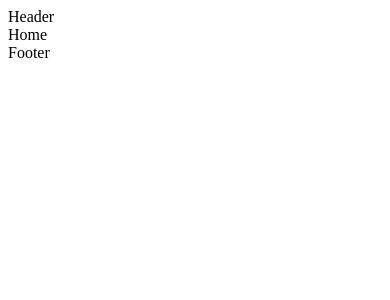
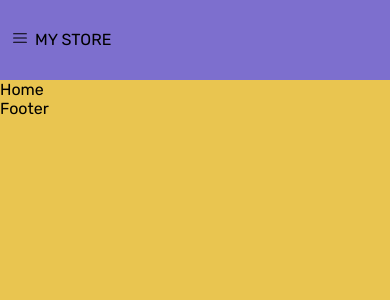
Before and after one commit to Zahra987/fakeStore, a React (Vite) app: page / in a window 390 px wide. Shown: the top 300 px of the page. Built offline with nearby package versions, Linux system fonts and the light colour scheme.

Commit message:
header added for first mobile design

```diff
--- a/package.json
+++ b/package.json
@@ -12,6 +12,7 @@
   "dependencies": {
     "react": "^18.2.0",
     "react-dom": "^18.2.0",
+    "react-icons": "^4.8.0",
     "react-router-dom": "^6.11.2"
   },
   "devDependencies": {
--- a/src/App.css
+++ b/src/App.css
@@ -0,0 +1,25 @@
+@import url('https://fonts.googleapis.com/css?family=Rubik:300,400,700&display=swap');
+*{
+  padding: 0;
+  margin: 0;
+  box-sizing: border-box;
+}
+a{
+  text-decoration:none;
+  color: #000;
+}
+li{
+  list-style-type: none;
+}
+li:hover{
+  cursor: pointer;
+}
+html{
+  font-family: 'Rubik';
+  font-size: 16px;
+  font-weight:400;
+}
+body{
+  background-color:rgb(233, 197, 80);
+  overflow-x: hidden;
+}
--- a/src/App.jsx
+++ b/src/App.jsx
@@ -1,5 +1,5 @@
 import './App.css'
-import { BrowserRouter, Routes, Route, Navigate} from 'react-router-dom'
+import { BrowserRouter, Routes, Route, Navigate } from 'react-router-dom'
 import Home from './Components/Routes/home/Home'
 import Store from './Components/Routes/store/Store'
 import Cart from './Components/Routes/cart/Cart'
--- a/src/Components/Header/Header.jsx
+++ b/src/Components/Header/Header.jsx
@@ -1,7 +1,39 @@
-import React from 'react'
-
+import React, {useRef} from 'react'
+import './header.css'
+import {Link} from 'react-router-dom'
+import {AiOutlineHome} from 'react-icons/ai'
+import {FaStoreAlt} from 'react-icons/fa'
+import {AiOutlineShoppingCart} from 'react-icons/ai'
+import {AiOutlineUnorderedList} from 'react-icons/ai'
+import {HiOutlineSave} from 'react-icons/hi'
+import {FcAbout} from 'react-icons/fc'
+import {MdConnectWithoutContact} from 'react-icons/md'
+import {MdLogin} from 'react-icons/md'
+import {RxHamburgerMenu} from 'react-icons/rx'
 export default function Header() {
+  const navRightRef=useRef();
+  const handleClick=() =>{
+    navRightRef.current.classList.toggle('close');
+  }
   return (
-    <div>Header</div>
+    <header className="header-box">
+      <div className='nav-left'>
+        <div className='hamberger hidden' onClick={handleClick}><RxHamburgerMenu/></div>
+        <div className='store-name'>MY STORE</div>
+      </div>
+      <nav className='nav-right close' ref={navRightRef}>
+        <ul>
+          <li id='close-x'><span onClick={handleClick}>X</span></li>
+          <Link to='/'><li><AiOutlineHome/><span>HOME</span></li></Link>
+          <Link to='/store'><li><FaStoreAlt/><span>STORE</span></li></Link>
+          <Link to='/cart'><li><AiOutlineShoppingCart/><span>CART</span></li></Link>
+          <Link to='/orders'><li><AiOutlineUnorderedList/><span>ORDERS</span></li></Link>
+          <Link to='/saved'><li><HiOutlineSave/><span>SAVED</span></li></Link>
+          <Link to='/aboutus'><li><FcAbout/><span>ABOUTUS</span></li></Link>
+          <Link to='/contactus'><li><MdConnectWithoutContact/><span>CONTACTUS</span></li></Link>
+          <Link to='/login'><li><MdLogin/><span>LOGIN</span></li></Link>
+        </ul>
+      </nav>
+    </header>
   )
 }
--- a/src/Components/Header/header.css
+++ b/src/Components/Header/header.css
@@ -0,0 +1,62 @@
+.nav-right ul li span {
+  font-size:0.9em;
+  padding-left: 10px;
+}
+.nav-right ul li{
+  width:100%;
+  padding: 8px 0px 8px 15px;
+}
+.nav-right ul li:hover{
+  background-color:#D3D3D3;
+}
+.header-box{
+  height: 80px;
+  background-color: #7d6fce;
+  display: flex;
+  justify-content: space-between;
+  align-items: center;
+  position: relative;
+}
+.nav-left{
+  margin-left: 12px;
+  display:flex;
+}
+.nav-left .store-name{
+  margin-left: 7px;
+}
+.hamberger{
+  cursor: pointer;
+}
+.nav-right{
+  position: absolute;
+  top:80px;
+  width: 200px;
+  height: 450px;
+  background-color:#fff;
+  transform: translateX(0);
+  transition:all 0.3s linear;
+  box-shadow: 10px 10px 10px 99999px rgba(0, 0, 0, 0.6);
+  overflow: hidden;
+  z-index: 9999;
+ }
+ #close-x{
+  color: red;
+  text-align: end;
+  cursor:auto;
+  font-size: 1.2em;
+ }
+ #close-x:hover{
+  background-color: inherit;
+ }
+ #close-x span{
+  padding-right: 10px;
+  display: inline-block;
+ }
+ #close-x span:hover{
+  cursor: pointer;
+  transform: scale(1.5);
+ }
+ .close{
+  transform: translateX(-100%);
+  box-shadow: none;
+}
```
Also changed, not shown: 1 other file (tests, documents, lock files or other folders).
